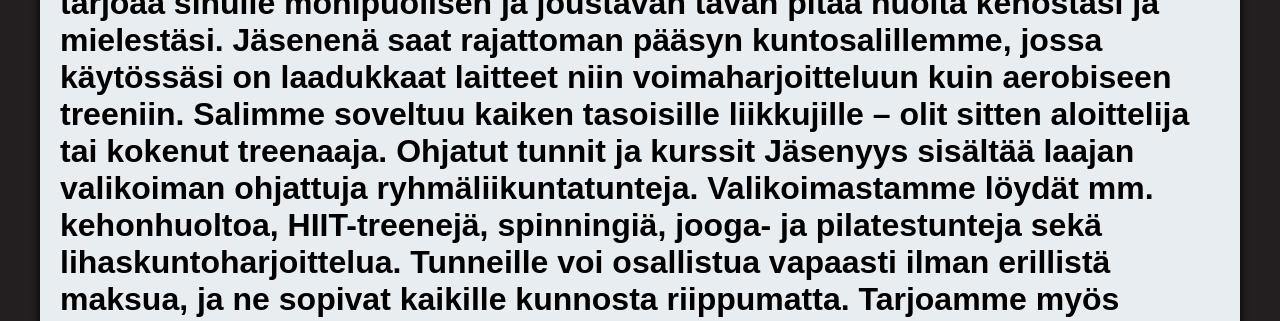
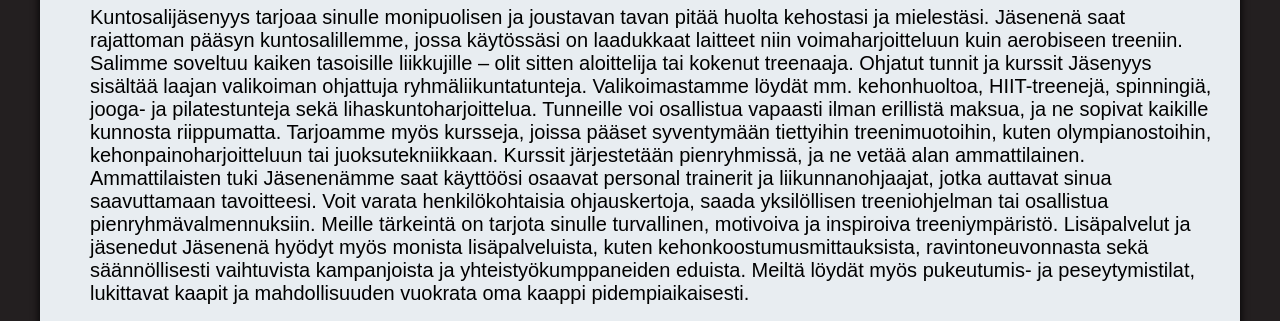
Before and after one commit to Mancavern/serkandogan.github.io, a plain HTML site: page products.html in a window 1280 px wide. Shown: the part 342-663 px from the top of the page. Drawn offline with Linux system fonts and the light colour scheme.

Commit message:
Update products.html

```diff
--- a/products.html
+++ b/products.html
@@ -68,8 +68,9 @@
 
 
     <div id="content">
-        <h1>Kuntosalijäsenyys – enemmän kuin pelkkä salikortti
-Kuntosalijäsenyys tarjoaa sinulle monipuolisen ja joustavan tavan pitää huolta kehostasi ja mielestäsi. Jäsenenä saat rajattoman pääsyn kuntosalillemme, jossa käytössäsi on laadukkaat laitteet niin voimaharjoitteluun kuin aerobiseen treeniin. Salimme soveltuu kaiken tasoisille liikkujille – olit sitten aloittelija tai kokenut treenaaja.
+        <h1>Kuntosalijäsenyys – enemmän kuin pelkkä salikortti</h1>
+        <p>
+           Kuntosalijäsenyys tarjoaa sinulle monipuolisen ja joustavan tavan pitää huolta kehostasi ja mielestäsi. Jäsenenä saat rajattoman pääsyn kuntosalillemme, jossa käytössäsi on laadukkaat laitteet niin voimaharjoitteluun kuin aerobiseen treeniin. Salimme soveltuu kaiken tasoisille liikkujille – olit sitten aloittelija tai kokenut treenaaja.
 
 Ohjatut tunnit ja kurssit
 Jäsenyys sisältää laajan valikoiman ohjattuja ryhmäliikuntatunteja. Valikoimastamme löydät mm. kehonhuoltoa, HIIT-treenejä, spinningiä, jooga- ja pilatestunteja sekä lihaskuntoharjoittelua. Tunneille voi osallistua vapaasti ilman erillistä maksua, ja ne sopivat kaikille kunnosta riippumatta.
@@ -80,9 +81,7 @@ Ammattilaisten tuki
 Jäsenenämme saat käyttöösi osaavat personal trainerit ja liikunnanohjaajat, jotka auttavat sinua saavuttamaan tavoitteesi. Voit varata henkilökohtaisia ohjauskertoja, saada yksilöllisen treeniohjelman tai osallistua pienryhmävalmennuksiin. Meille tärkeintä on tarjota sinulle turvallinen, motivoiva ja inspiroiva treeniympäristö.
 
 Lisäpalvelut ja jäsenedut
-Jäsenenä hyödyt myös monista lisäpalveluista, kuten kehonkoostumusmittauksista, ravintoneuvonnasta sekä säännöllisesti vaihtuvista kampanjoista ja yhteistyökumppaneiden eduista. Meiltä löydät myös pukeutumis- ja peseytymistilat, lukittavat kaapit ja mahdollisuuden vuokrata oma kaappi pidempiaikaisesti.</h1>
-        <p>
-
+Jäsenenä hyödyt myös monista lisäpalveluista, kuten kehonkoostumusmittauksista, ravintoneuvonnasta sekä säännöllisesti vaihtuvista kampanjoista ja yhteistyökumppaneiden eduista. Meiltä löydät myös pukeutumis- ja peseytymistilat, lukittavat kaapit ja mahdollisuuden vuokrata oma kaappi pidempiaikaisesti.
         </p>
 
         <h1>Our memberships</h1>
```
